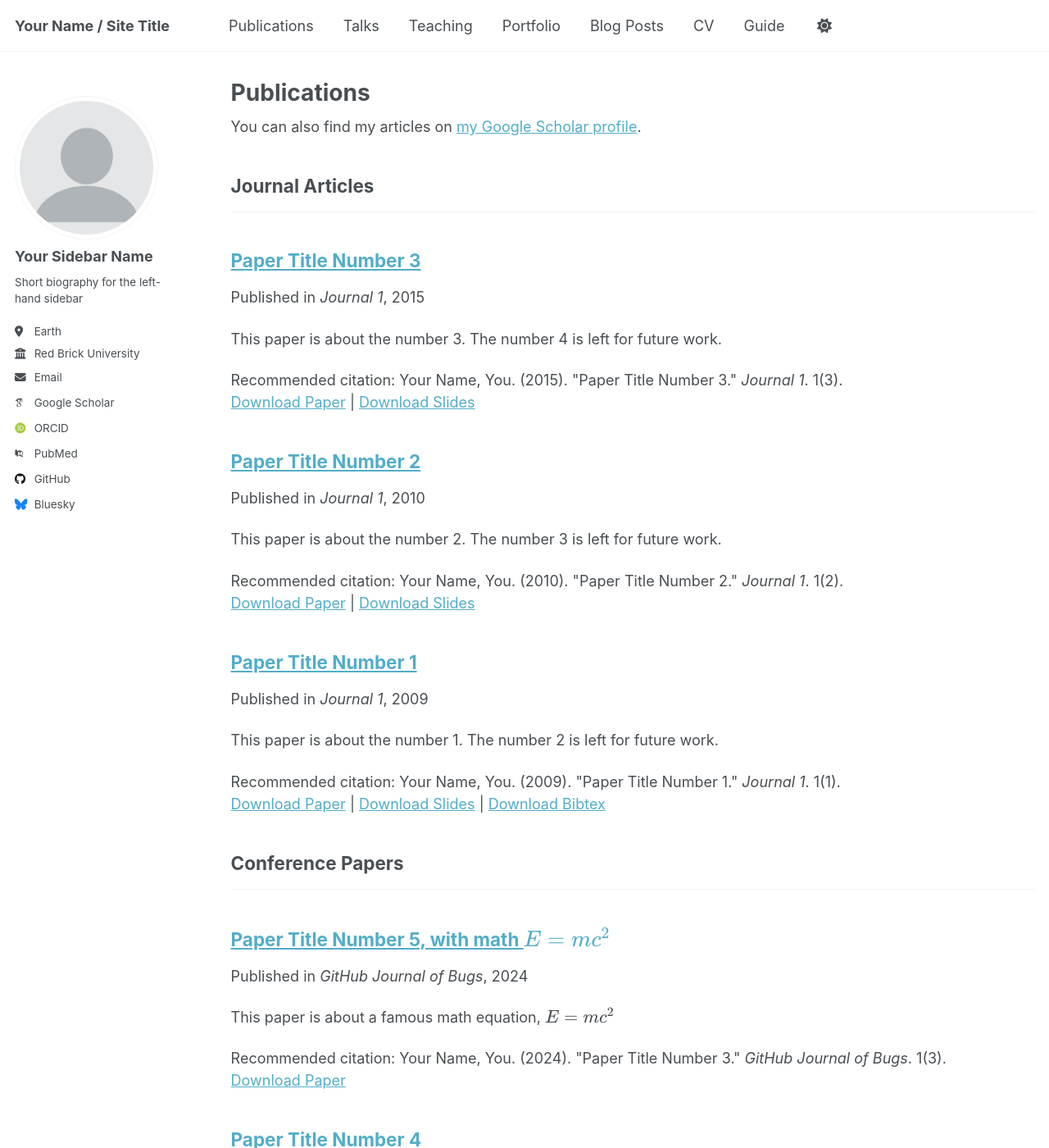
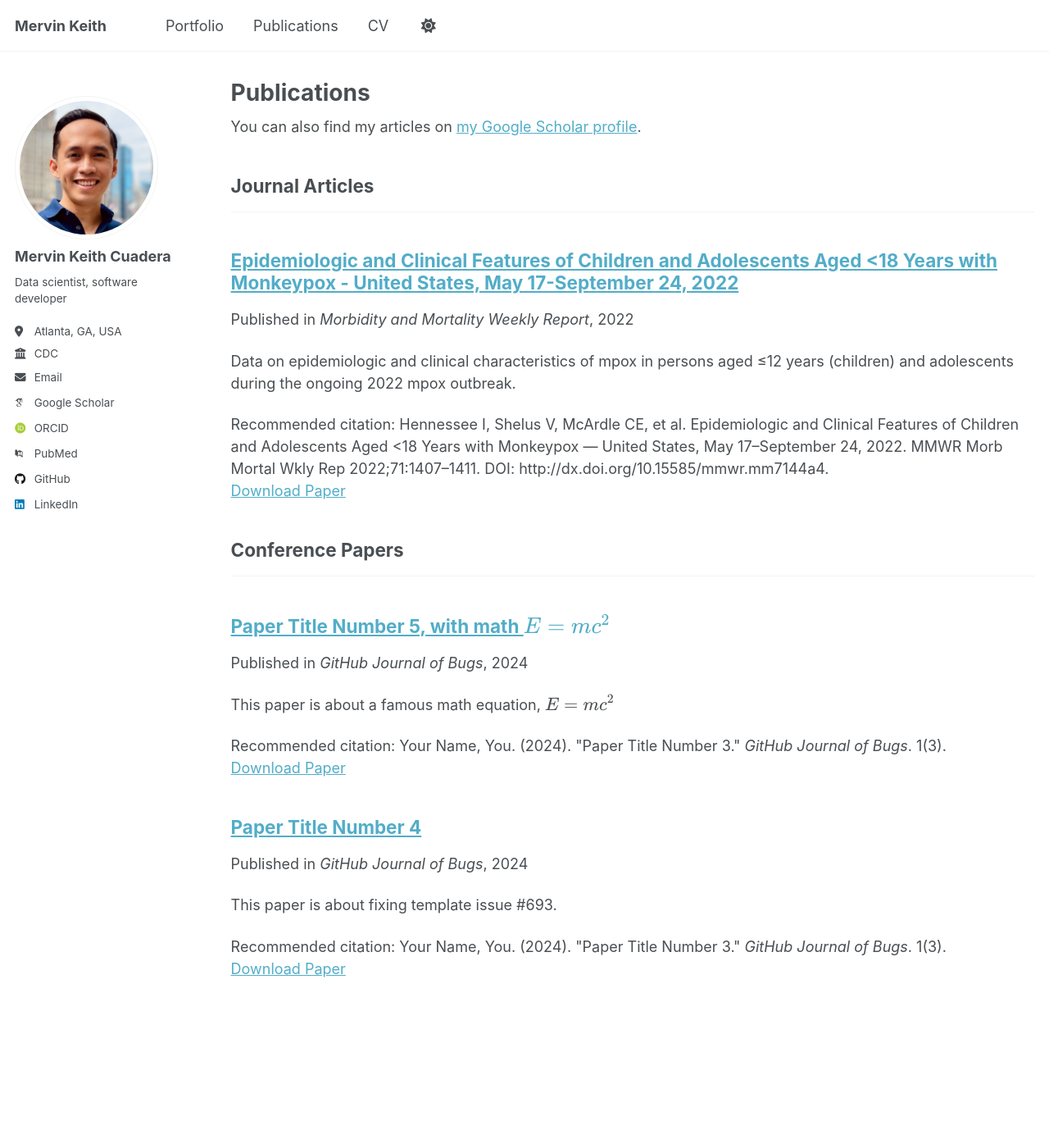
Before and after one commit to mcuadera/mcuadera.github.io, a Jekyll site: the page built from _pages/publications.html, in a window 1280 px wide and 1400 px high. Shown: the whole window at 82% size. Built offline with Jekyll 4.4.1, drawn with Linux system fonts in a browser that asks for light colours; some web fonts are replaced; a script that is not in the unit is left out; some of the changed text lies outside the part shown.

Commit message:
Update site for Mervin Keith Cuadera and add mpox paper
Rebranded site details to Mervin Keith Cuadera, updated navigation and CV, and added a new publication on epidemiologic and clinical features of children and adolescents with monkeypox. Removed placeholder publications and adjusted navigation to prioritize portfolio and publications.

```diff
--- a/_config.yml
+++ b/_config.yml
@@ -9,14 +9,14 @@
 # Basic Site Settings
 locale                   : "en-US"
 site_theme               : "default" # Currently available options are "default", "air"
-title                    : "Your Name / Site Title"
+title                    : "Mervin Keith"
 title_separator          : "-"
-name                     : &name "Your Name"
-description              : &description "Your Name's academic portfolio"   # Update this with a general description of your site, this is the default if not overridden by a page
-url                      : https://academicpages.github.io # The base hostname & protocol for your site e.g. "https://[your GitHub username].github.io",
+name                     : &name "Mervin Keith Cuadera"
+description              : &description "Mervin's academic portfolio"   # Update this with a general description of your site, this is the default if not overridden by a page
+url                      : https://mcuadera.github.io # The base hostname & protocol for your site e.g. "https://[your GitHub username].github.io",
                                                            # or if you already have some other page hosted on Github then use "https://[your GitHub username].github.io/[Your Repo Name]"
 baseurl                  : "" # the subpath of your site, e.g. "/blog"
-repository               : "academicpages/academicpages.github.io"
+repository               : "mcuadera/mcuadera.github.io"
 
 # Site Author - The following control what appear as part of the author content on the side bar.
 #               If a field is blank the icon and link will not appear, otherwise it will be shown.
@@ -24,23 +24,23 @@ repository               : "academicpages/academicpages.github.io"
 author:
   # Biographic information
   avatar           : "profile.png"
-  name             : "Your Sidebar Name"
+  name             : "Mervin Keith Cuadera"
   pronouns         : # example: "she/her"
-  bio              : "Short biography for the left-hand sidebar"
-  location         : "Earth"
-  employer         : "Red Brick University"
+  bio              : "Data scientist, software developer"
+  location         : "Atlanta, GA, USA"
+  employer         : "CDC"
   uri              : # URL
-  email            : "none@example.org"
+  email            : "mkcuadera@gmail.com"
 
   # Academic websites
   academia         : # URL
   arxiv            : # URL - Update with the correct link to your profile
-  googlescholar    : "https://scholar.google.com/citations?user=PS_CX0AAAAAJ"
+  googlescholar    : "https://scholar.google.com/citations?user=JsPV3loAAAAJ"
   inspire-hep      : # URL
   impactstory      : # URL
-  orcid            : "https://orcid.org/yourorcidurl"
+  orcid            : "https://orcid.org/0000-0003-4898-2659"
   semantic         : # URL
-  pubmed           : "https://www.ncbi.nlm.nih.gov/pubmed/?term=john+snow"
+  pubmed           : "https://pubmed.ncbi.nlm.nih.gov/?term=mervin+cuadera"
   researchgate     : # URL
   scopus           : # URL
 
@@ -48,13 +48,13 @@ author:
   bitbucket        : # Username - Update with your username on the site
   codepen          : # Username
   dribbble         : # Username
-  github           : "academicpages"
+  github           : "mcuadera"
   kaggle           : # Username
   stackoverflow    : # User number or user number and name (i.e., use "1" or "1/jeff-atwood")
 
   # Social media
   artstation       : # Username
-  bluesky          : "bsky.app" # Replace this with you Bluesky username
+  bluesky          : #"bsky.app" # Replace this with you Bluesky username
   facebook         : # Username
   flickr           : # Username
   foursquare       : # Username
@@ -63,7 +63,7 @@ author:
   keybase          : # Username
   instagram        : # Username
   lastfm           : # Username
-  linkedin         : # Username
+  linkedin         : mcuadera
   mastodon         : # URL
   medium           : # URL
   pinterest        : # Username
--- a/_publications/2009-10-01-paper-title-number-1.md
+++ /dev/null
@@ -1,14 +0,0 @@
----
-title: "Paper Title Number 1"
-collection: publications
-category: manuscripts
-permalink: /publication/2009-10-01-paper-title-number-1
-excerpt: 'This paper is about the number 1. The number 2 is left for future work.'
-date: 2009-10-01
-venue: 'Journal 1'
-slidesurl: 'https://academicpages.github.io/files/slides1.pdf'
-paperurl: 'https://academicpages.github.io/files/paper1.pdf'
-bibtexurl: 'https://academicpages.github.io/files/bibtex1.bib'
-citation: 'Your Name, You. (2009). &quot;Paper Title Number 1.&quot; <i>Journal 1</i>. 1(1).'
----
-The contents above will be part of a list of publications, if the user clicks the link for the publication than the contents of section will be rendered as a full page, allowing you to provide more information about the paper for the reader. When publications are displayed as a single page, the contents of the above "citation" field will automatically be included below this section in a smaller font.
--- a/_publications/2010-10-01-paper-title-number-2.md
+++ /dev/null
@@ -1,14 +0,0 @@
----
-title: "Paper Title Number 2"
-collection: publications
-category: manuscripts
-permalink: /publication/2010-10-01-paper-title-number-2
-excerpt: 'This paper is about the number 2. The number 3 is left for future work.'
-date: 2010-10-01
-venue: 'Journal 1'
-slidesurl: 'https://academicpages.github.io/files/slides2.pdf'
-paperurl: 'https://academicpages.github.io/files/paper2.pdf'
-citation: 'Your Name, You. (2010). &quot;Paper Title Number 2.&quot; <i>Journal 1</i>. 1(2).'
----
-
-The contents above will be part of a list of publications, if the user clicks the link for the publication than the contents of section will be rendered as a full page, allowing you to provide more information about the paper for the reader. When publications are displayed as a single page, the contents of the above "citation" field will automatically be included below this section in a smaller font.
--- a/_publications/2015-10-01-paper-title-number-3.md
+++ /dev/null
@@ -1,14 +0,0 @@
----
-title: "Paper Title Number 3"
-collection: publications
-category: manuscripts
-permalink: /publication/2015-10-01-paper-title-number-3
-excerpt: 'This paper is about the number 3. The number 4 is left for future work.'
-date: 2015-10-01
-venue: 'Journal 1'
-slidesurl: 'https://academicpages.github.io/files/slides3.pdf'
-paperurl: 'https://academicpages.github.io/files/paper3.pdf'
-citation: 'Your Name, You. (2015). &quot;Paper Title Number 3.&quot; <i>Journal 1</i>. 1(3).'
----
-
-The contents above will be part of a list of publications, if the user clicks the link for the publication than the contents of section will be rendered as a full page, allowing you to provide more information about the paper for the reader. When publications are displayed as a single page, the contents of the above "citation" field will automatically be included below this section in a smaller font.
--- /dev/null
+++ b/_publications/2022-11-04-mpox-paper.md
@@ -0,0 +1,18 @@
+---
+title: "Epidemiologic and Clinical Features of Children and Adolescents Aged <18 Years with Monkeypox - United States, May 17-September 24, 2022"
+collection: publications
+category: manuscripts
+permalink: /publication/2022-11-04-mpox-paper
+excerpt: 'Data on epidemiologic and clinical characteristics of mpox in persons aged ≤12 years (children) and adolescents during the ongoing 2022 mpox outbreak.'
+date: 2022-11-04
+venue: 'Morbidity and Mortality Weekly Report'
+#slidesurl: 'https://academicpages.github.io/files/slides1.pdf'
+paperurl: 'https://www.cdc.gov/mmwr/volumes/71/wr/pdfs/mm7144a4-H.pdf'
+#bibtexurl: 'https://academicpages.github.io/files/bibtex1.bib'
+citation: 'Hennessee I, Shelus V, McArdle CE, et al. Epidemiologic and Clinical Features of Children and Adolescents Aged <18 Years with Monkeypox — United States, May 17–September 24, 2022. MMWR Morb Mortal Wkly Rep 2022;71:1407–1411. DOI: http://dx.doi.org/10.15585/mmwr.mm7144a4.'
+---
+The paper presents detailed epidemiologic and clinical data on monkeypox in children and adolescents (≤12 years) during the 2022 outbreak. I contributed by providing New Jersey–specific mpox data and supporting the public health response with other state epidemiologists, including assisting local health departments with case assessments, vaccination guidance, and case reviews.
+
+**Background: The 2022 Mpox Outbreak**
+
+The 2022 mpox outbreak was the largest documented globally, affecting over 110 countries outside its endemic regions in West and Central Africa. Transmission occurred primarily through close contact, often within sexual networks, though all populations were susceptible. Cases peaked in mid‑2022 and declined following public health interventions, including targeted vaccination and community awareness campaigns.
--- a/files/bibtex1.bib
+++ /dev/null
@@ -1,10 +0,0 @@
-@article{Alice2023example,
-    title={An Example Article},
-    author={Alice, Bob and Charlie},
-    journal={Journal of Examples},
-    volume={12},
-    number={3},
-    pages={123--456},
-    year={2023},
-    publisher={Example Publisher}
-}
```
Also changed, not shown: _data/navigation.yml (+11 -11 lines), _pages/about.md (+1 -1 lines), _pages/cv.md (+2 -3 lines), images/profile.png, 3 other files.
